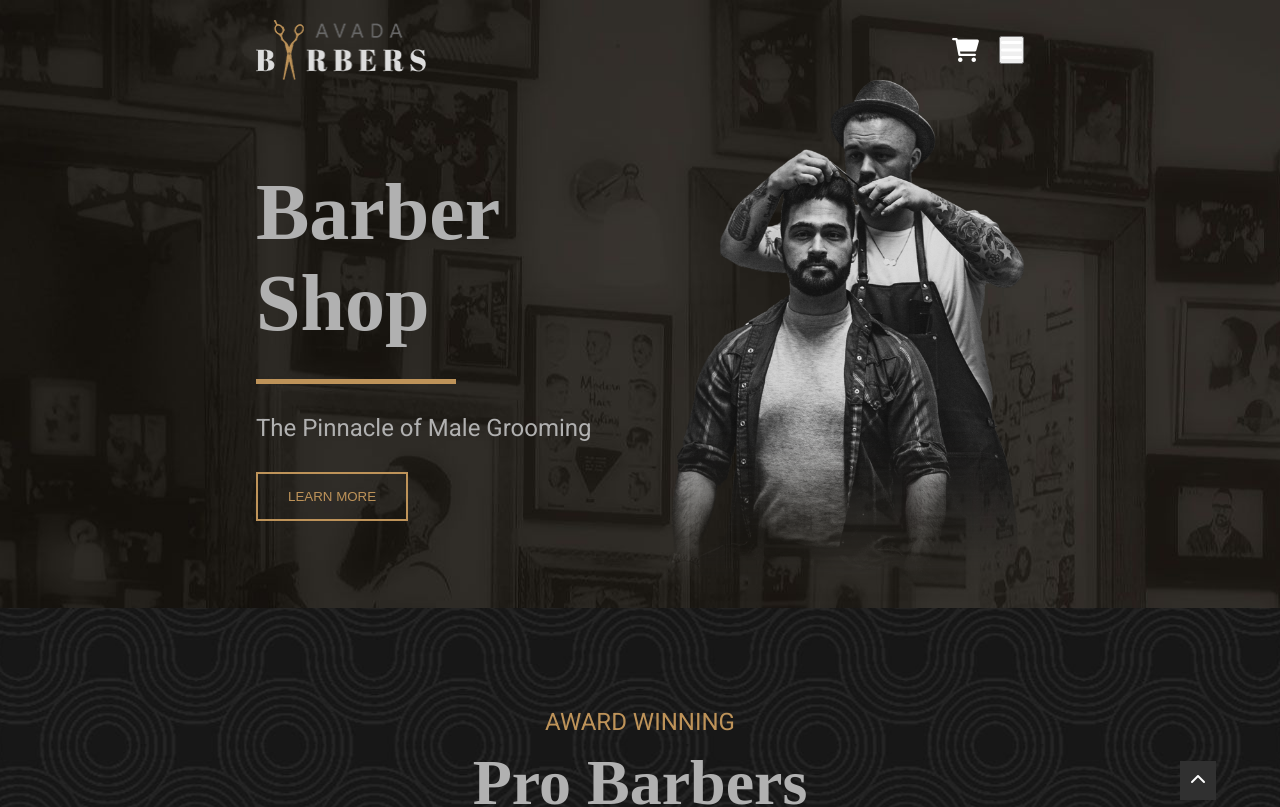
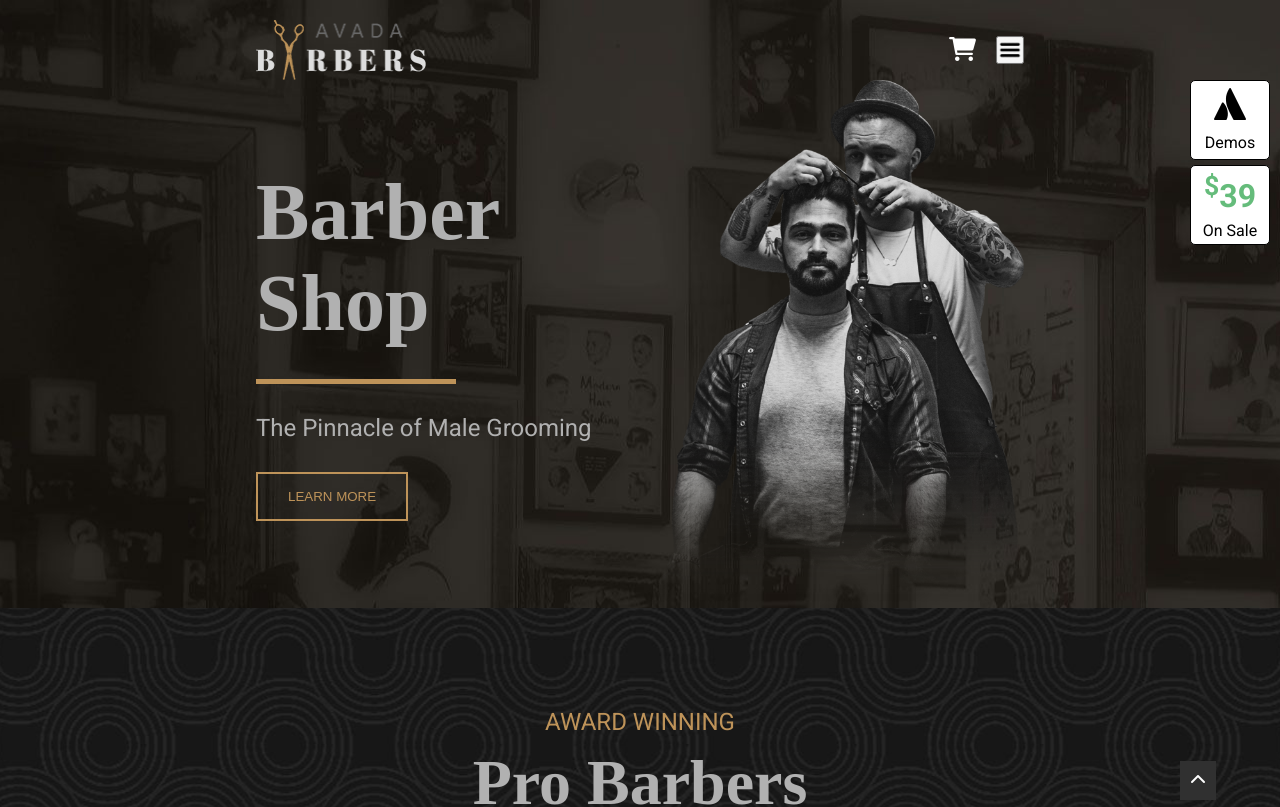
Before and after one commit to E-Lop/proj-html-vuejs, a Vue app: page / in a window 1280 px wide. Shown: the top 807 px of the page. Built offline with nearby package versions, Linux system fonts and the light colour scheme.

Commit message:
tasti bianchi position fixed sulla destra

```diff
--- a/src/assets/style/common.scss
+++ b/src/assets/style/common.scss
@@ -37,6 +37,7 @@ a {
   background-color: transparent;
   text-align: center;
 }
+// effetto hover sui bottoni dorati
 .golden_btn:hover {
   transform: scale(1.2);
 }
--- a/src/components/MyHeader.vue
+++ b/src/components/MyHeader.vue
@@ -22,7 +22,12 @@
               class="navbar-toggler"
               type="button"
             >
-              <span class="burger"><i class="fa-solid fa-bars"></i></span>
+              <span class="burger">
+                <img
+                  src="../assets/img/hamburger-button.png"
+                  alt="Tasto burger menu"
+                />
+              </span>
             </button>
             <div v-if="dropdown_m" class="collapsed_menu">
               <ul>
@@ -36,17 +41,32 @@
         </div>
         <!-- contenuto al centro dell'header -->
         <div class="header_hero_content">
+          <!-- parte a sinistra con testi e bottone -->
           <div class="header_hero_left">
             <h1 class="decorated_text">Barber Shop</h1>
             <div class="golden_bar"></div>
             <div class="claim">The Pinnacle of Male Grooming</div>
             <button class="golden_btn">LEARN MORE</button>
           </div>
+          <!-- parte sulla destra con immagine allo specchio -->
           <div class="header_hero_right">
             <img
               src="../assets/img/avadabarbers_hero_focalmirror-600x825.png"
               alt="immagine barbiere al lavoro"
             />
+          </div>
+          <!-- quadtati sfondo bianco a destra -->
+          <div class="white_buttons">
+            <div class="demos white_btn">
+              <i class="fa-brands fa-atlassian"></i>
+              <div>Demos</div>
+            </div>
+            <div class="sale white_btn">
+              <div class="bargain">
+                <div class="discount"><sup>$</sup>39</div>
+              </div>
+              <div>On Sale</div>
+            </div>
           </div>
         </div>
       </div>
@@ -100,6 +120,16 @@ export default {
 .navbar-toggler {
   margin-left: 20px;
 }
+.navbar_icons {
+  display: flex;
+  align-items: center;
+}
+.burger {
+  img {
+    width: 24px;
+    background: transparent;
+  }
+}
 .collapsed_menu {
   color: white;
   position: absolute;
@@ -138,8 +168,40 @@ export default {
     color: $secondary_color;
   }
 }
-
+// colonna
 .header_hero_right {
   width: 50%;
 }
+
+// tasti sfondo bianco sulla destra position fixed
+.white_buttons {
+  position: fixed;
+  right: 10px;
+  top: 80px;
+  z-index: 10;
+}
+.white_btn {
+  width: 80px;
+  height: 80px;
+  border-radius: 5px;
+  background-color: white;
+  border: 1px solid black;
+  display: flex;
+  flex-direction: column;
+  justify-content: space-around;
+  align-items: center;
+}
+.demos {
+  i {
+    font-size: 2rem;
+  }
+}
+.sale {
+  margin-top: 5px;
+}
+.bargain {
+  color: #65bc7b;
+  font-size: 2rem;
+  font-weight: bold;
+}
 </style>
```
Also changed, not shown: src/assets/img/hamburger-button-white.png (added).
